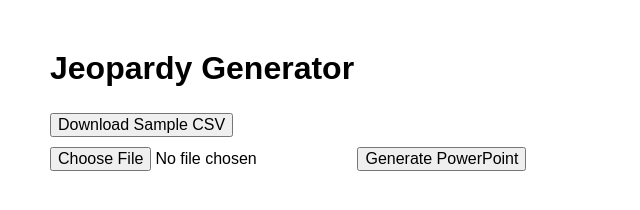
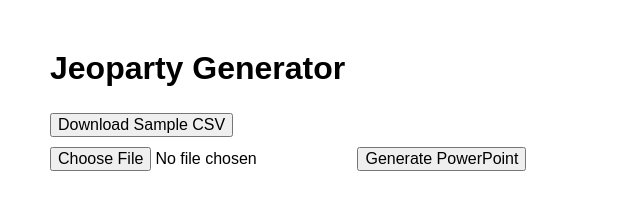
Before and after one commit to iamtuxmeister/jeopardizer, a website: page public/index.html in a window 1280 px wide. Shown: the whole page, without its empty margins (0-640 px from the left). Drawn offline with Linux system fonts and the light colour scheme.

Commit message:
changed name

```diff
--- a/public/index.html
+++ b/public/index.html
@@ -2,14 +2,14 @@
 <html lang="en">
 <head>
 <meta charset="UTF-8">
-<title>Jeopardy Generator</title>
+<title>Jeoparty Generator</title>
 <style>
   body { font-family: Arial, sans-serif; margin: 50px; }
   input, button { font-size: 16px; margin: 5px 0; }
 </style>
 </head>
 <body>
-<h1>Jeopardy Generator</h1>
+<h1>Jeoparty Generator</h1>
 
 <!-- Download Sample CSV -->
 <button id="downloadSample">Download Sample CSV</button>
```
